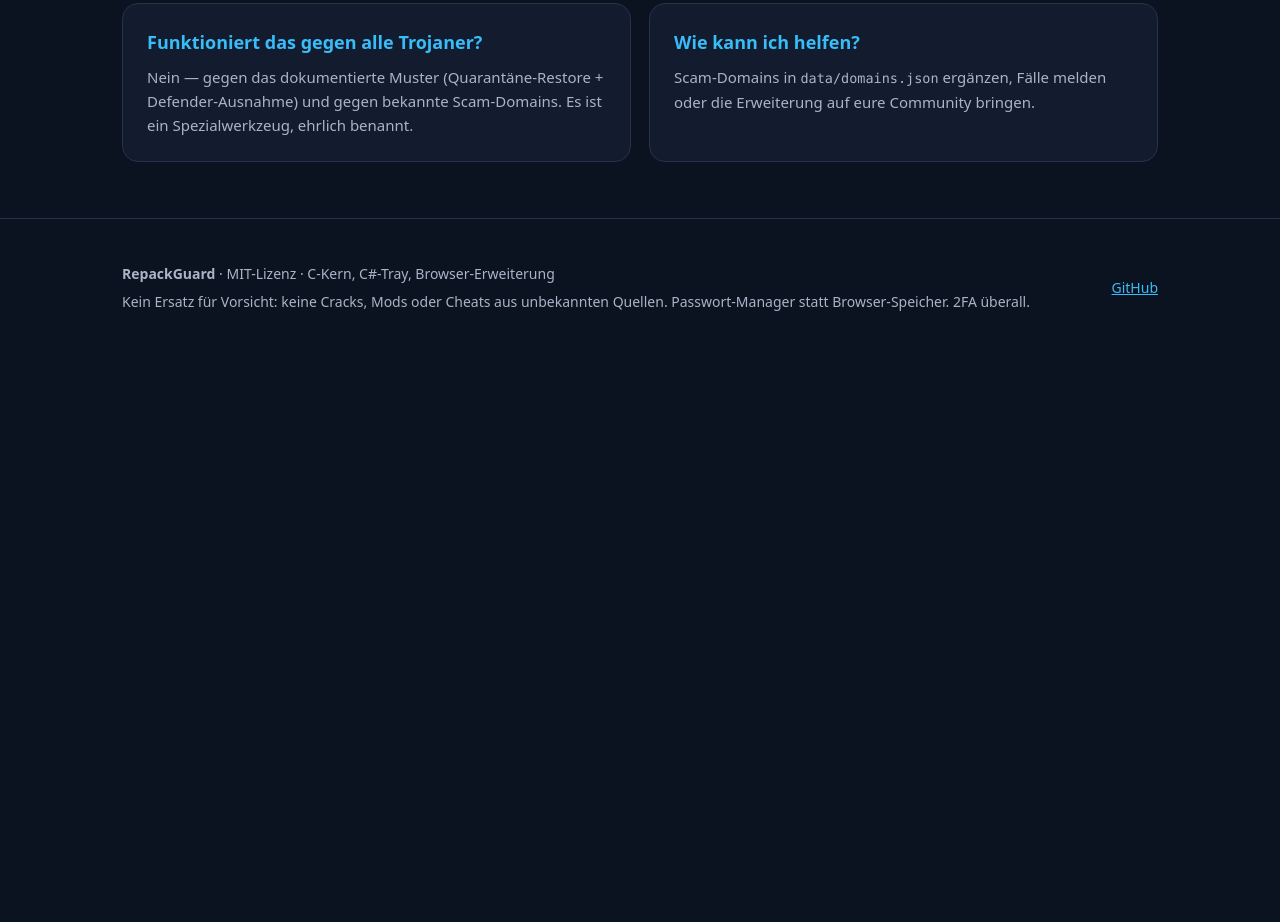
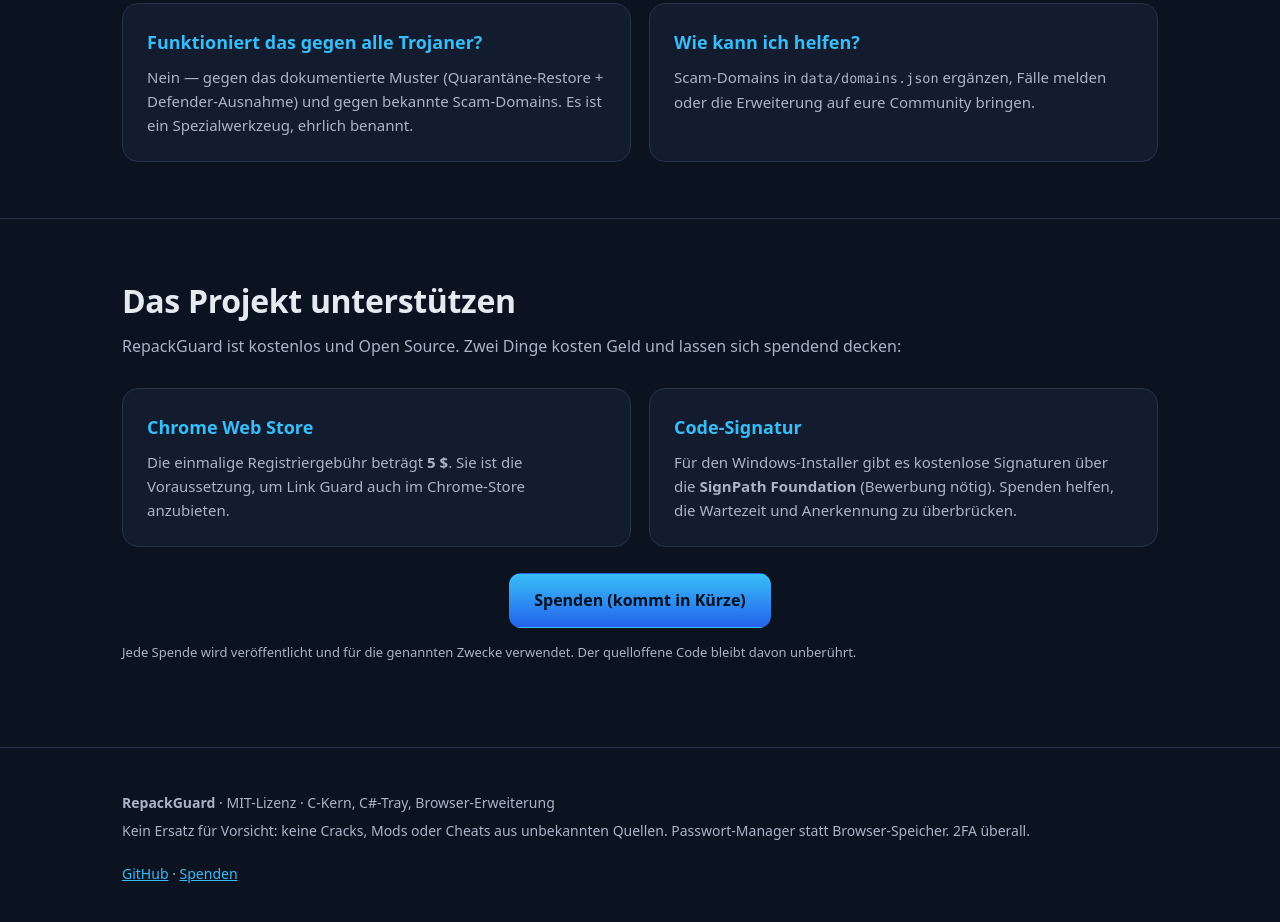
Before and after one commit to sbelz192/RepackGuard, a browser extension: page docs/index.html in a window 1280 px wide. Shown: the part 3378-4300 px from the top of the page. Before the commit the page ends 3752 px from the top, so only its background shows below. Drawn offline with Linux system fonts and the light colour scheme.

Commit message:
Webseite: Spenden-Bereich (Chrome-Store, Signatur) mit Platzhalter

```diff
--- a/docs/index.html
+++ b/docs/index.html
@@ -250,6 +250,37 @@ INTEROP OK</div>
   </div>
 </section>
 
+<section id="spenden">
+  <div class="wrap">
+    <h2>Das Projekt unterstützen</h2>
+    <p class="lead">
+      RepackGuard ist kostenlos und Open Source. Zwei Dinge kosten Geld und
+      lassen sich spendend decken:
+    </p>
+    <div class="grid g2">
+      <div class="card">
+        <h3>Chrome Web Store</h3>
+        <p>Die einmalige Registriergebühr beträgt <strong>5&nbsp;$</strong>.
+           Sie ist die Voraussetzung, um Link Guard auch im Chrome-Store
+           anzubieten.</p>
+      </div>
+      <div class="card">
+        <h3>Code-Signatur</h3>
+        <p>Für den Windows-Installer gibt es kostenlose Signaturen über die
+           <strong>SignPath Foundation</strong> (Bewerbung nötig). Spenden
+           helfen, die Wartezeit und Anerkennung zu überbrücken.</p>
+      </div>
+    </div>
+    <div class="cta" style="margin-top:26px">
+      <a class="btn btn-p" href="DEINE-SPENDEN-URL">Spenden (kommt in Kürze)</a>
+    </div>
+    <p class="lead" style="margin-top:14px;font-size:13px">
+      Jede Spende wird veröffentlicht und für die genannten Zwecke verwendet.
+      Der quelloffene Code bleibt davon unberührt.
+    </p>
+  </div>
+</section>
+
 <footer>
   <div class="wrap row">
     <div>
@@ -258,7 +289,8 @@ INTEROP OK</div>
         aus unbekannten Quellen. Passwort-Manager statt Browser-Speicher. 2FA überall.</div>
     </div>
     <div>
-      <a href="https://github.com/sbelz192/RepackGuard">GitHub</a>
+      <a href="https://github.com/sbelz192/RepackGuard">GitHub</a> ·
+      <a href="#spenden">Spenden</a>
     </div>
   </div>
 </footer>
```
